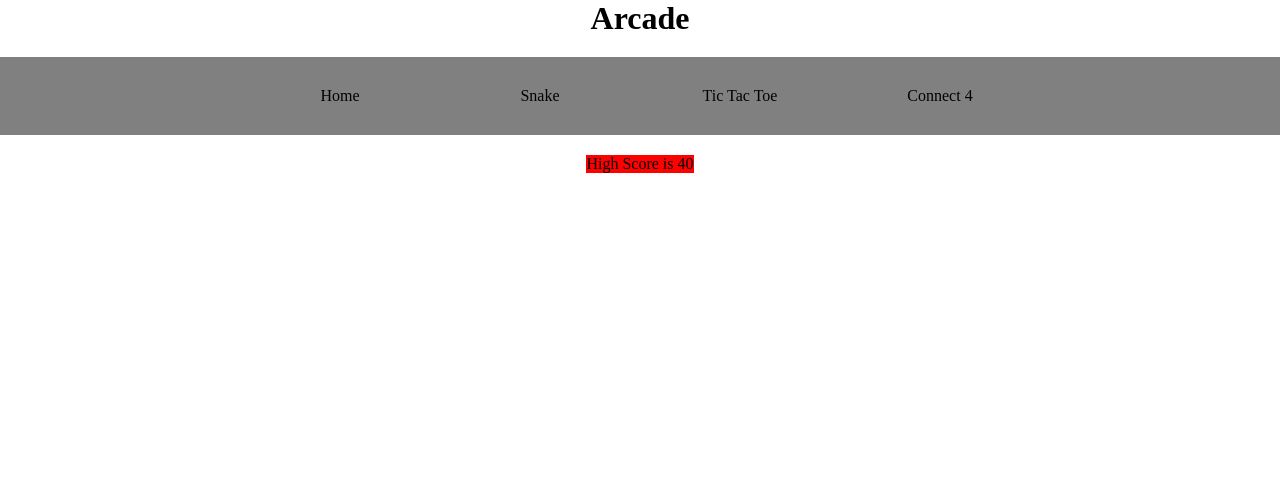
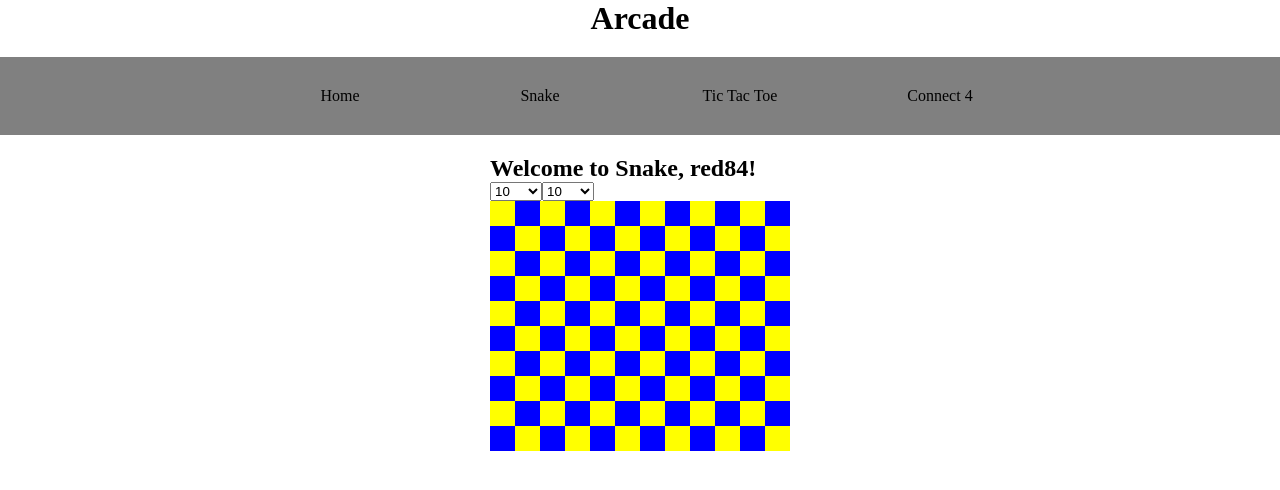
Before and after one commit to rallred84/Arcade, a React (Vite) app: page /snake in a window 1280 px wide. Shown: the top 490 px of the page. Built offline with nearby package versions, Linux system fonts and the light colour scheme.

Commit message:
Added basic snake gameplay area

```diff
--- a/src/App.tsx
+++ b/src/App.tsx
@@ -4,13 +4,26 @@ import { useState } from "react";
 
 //Creating a type for our Outlet Context and exporting it. This type can then be imported in any files that are using Outlet Context so that type checking will work correctly on all state that is passed to other files.
 export type ContextType = {
-  highScore: number;
-  setHighScore: React.Dispatch<React.SetStateAction<number>>;
+  user: User;
+  setUser: React.Dispatch<React.SetStateAction<User>>;
+  dummyUser: User;
+};
+
+export type User = {
+  id: number;
+  name: string;
+  username: string;
+};
+
+const dummyUser: User = {
+  id: 12,
+  name: "Robert Allred",
+  username: "red84",
 };
 
 export default function App() {
   //Global State
-  const [highScore, setHighScore] = useState(40);
+  const [user, setUser] = useState(dummyUser);
 
   return (
     <>
@@ -19,7 +32,7 @@ export default function App() {
       </header>
       <Nav />
       <main>
-        <Outlet context={{ highScore, setHighScore } satisfies ContextType} />
+        <Outlet context={{ user, setUser, dummyUser } satisfies ContextType} />
       </main>
     </>
   );
--- a/src/components/snake.tsx
+++ b/src/components/snake.tsx
@@ -1,12 +1,72 @@
 import { useOutletContext } from "react-router-dom";
 import { ContextType } from "../App";
+import { useEffect, useState } from "react";
 
 const Snake = () => {
-  const { highScore } = useOutletContext<ContextType>();
+  const { user } = useOutletContext<ContextType>();
+  const [rows, setRows] = useState<string[]>([]);
+  const [rowCount, setRowCount] = useState(10);
+  const [columns, setColumns] = useState<string[]>([]);
+  const [columnCount, setColumnCount] = useState(12);
+
+  useEffect(() => {
+    if (rows.length !== rowCount) {
+      const rowArray: string[] = [];
+      for (let i = 0; i < rowCount; i++) {
+        rowArray.push(`Row ${i + 1}`);
+      }
+      console.log(rowArray);
+      setRows(rowArray);
+    }
+    if (columns.length !== columnCount) {
+      const columnArray: string[] = [];
+      for (let i = 0; i < columnCount; i++) {
+        columnArray.push(`Column ${i + 1}`);
+      }
+      console.log(columnArray);
+      setColumns(columnArray);
+    }
+  }, [rowCount, rows, columnCount, columns]);
 
   return (
     <>
-      <div>High Score is {highScore}</div>
+      <h2>Welcome to Snake, {user.username}!</h2>
+      <select name="rows" onChange={(e) => setRowCount(Number(e.target.value))}>
+        <optgroup label="Choose Rows">
+          <option value={10}>10</option>
+          <option value={15}>15</option>
+        </optgroup>
+      </select>
+      <select
+        name="columns"
+        onChange={(e) => setColumnCount(Number(e.target.value))}
+      >
+        <optgroup label="Choose Columns">
+          <option value={10}>10</option>
+          <option value={15}>15</option>
+        </optgroup>
+      </select>
+      {rows.map((row, i) => {
+        return (
+          <div key={i} className="row">
+            {columns.map((column, k) => (
+              <div
+                key={k}
+                data-cell-id={`${row}, ${column}`}
+                className={`cell ${
+                  i % 2 === 0
+                    ? k % 2 === 0
+                      ? "yellow"
+                      : "blue"
+                    : k % 2 === 0
+                    ? "blue"
+                    : "yellow"
+                }`}
+              ></div>
+            ))}
+          </div>
+        );
+      })}
     </>
   );
 };
--- a/src/index.css
+++ b/src/index.css
@@ -26,6 +26,19 @@ nav > div {
   text-align: center;
 }
 
-main {
-  background-color: red;
+.row {
+  display: flex;
 }
+
+.cell {
+  width: 25px;
+  height: 25px;
+}
+
+.blue {
+  background-color: blue;
+}
+
+.yellow {
+  background-color: yellow;
+}
```
